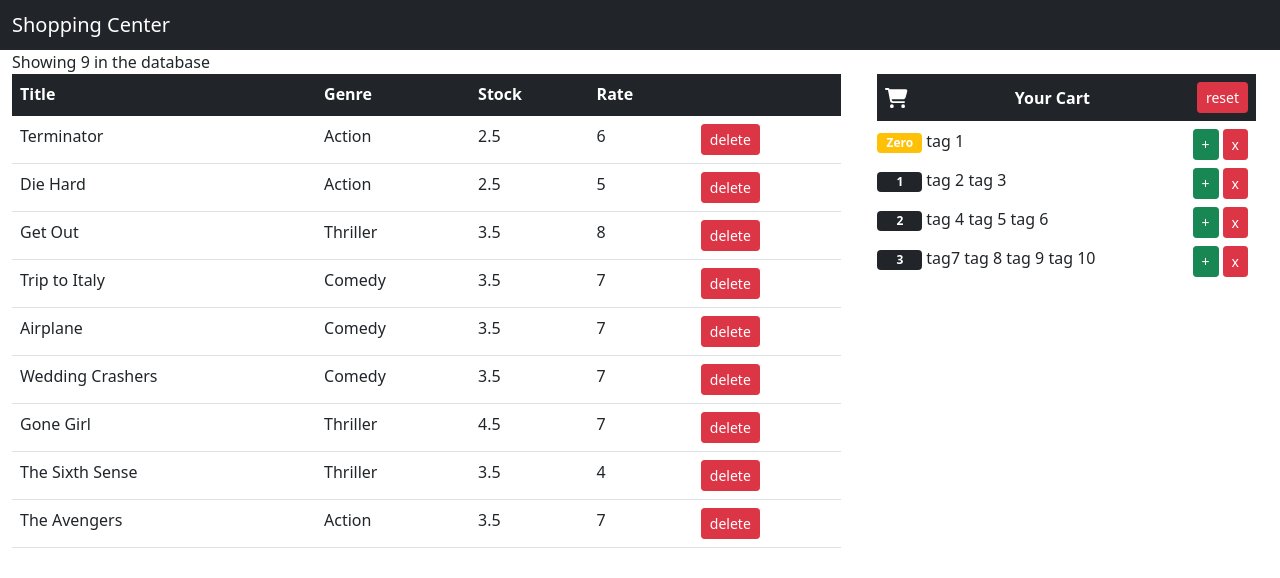
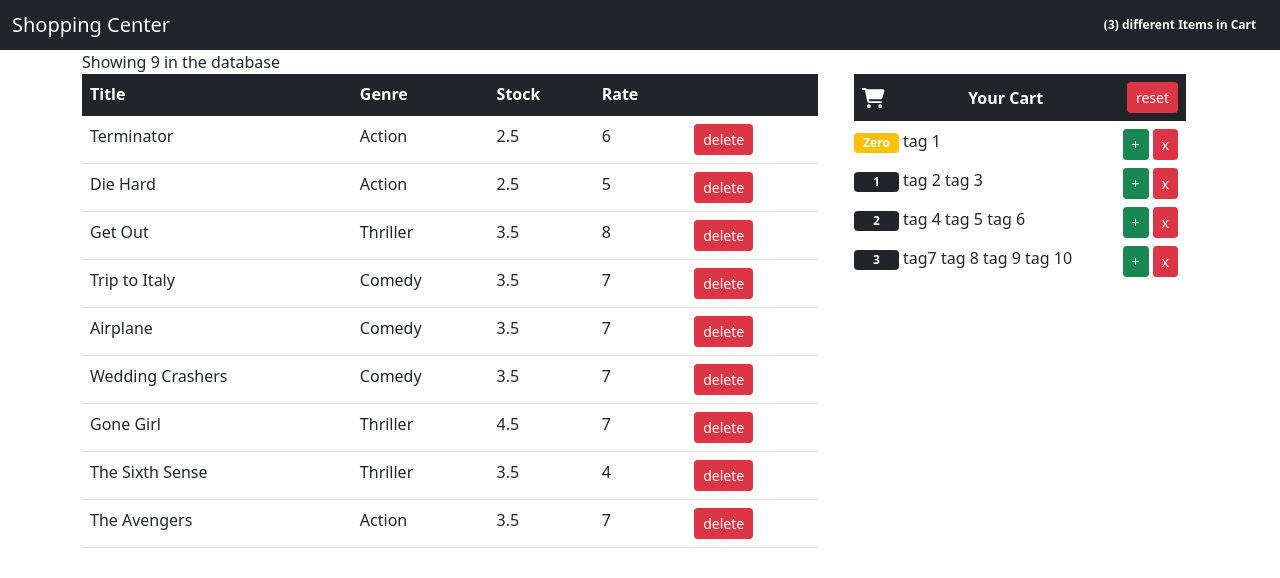
Before and after one commit to lgorniak/react-counter-function-typescript, a React (Create React App) app: page / in a window 1280 px wide. Shown: the top 578 px of the page. Built offline with nearby package versions, Linux system fonts and the light colour scheme.

Commit message:
state uplifting to show number of counters bigger then zero in navigation bar

```diff
--- a/src/components/app/app.tsx
+++ b/src/components/app/app.tsx
@@ -1,19 +1,76 @@
-import React from "react";
+import React, { useState, useEffect } from "react";
 import Navbar from "../navbar/navbar";
 import Counters from "../counters/counters";
 import MovieView from "../movieView/moveView";
+import { CountersType } from "../counters/countersType";
 
 const App = (): JSX.Element => {
+	const [counters, setCounters] = useState<CountersType[]>([]);
+
+	useEffect((): void => {
+		setCounters([
+			{ data: { id: 0, value: 0, selected: true, tags: ["tag 1"] } },
+			{
+				data: { id: 1, value: 1, selected: true, tags: ["tag 2", "tag  3"] },
+			},
+			{
+				data: {
+					id: 2,
+					value: 2,
+					selected: true,
+					tags: ["tag 4", "tag 5", "tag 6"],
+				},
+			},
+			{
+				data: {
+					id: 3,
+					value: 3,
+					selected: true,
+					tags: ["tag7 ", "tag 8", "tag 9", "tag 10"],
+				},
+			},
+		]);
+	}, []);
+
+	const handleReset = (): void => {
+		const resetCounters = counters.map((counter) => {
+			counter.data.value = 0;
+			return counter;
+		});
+		setCounters(resetCounters);
+	};
+
+	const iterateCounter = (id: number): void => {
+		const iteratedCounter = counters.map((counter) => {
+			if (counter.data.id === id) {
+				counter.data.value++;
+			}
+			return counter;
+		});
+		setCounters(iteratedCounter);
+	};
+
+	const handleDelete = (id: number): void => {
+		const reducedCounters = counters.filter((c) => c.data.id !== id);
+		setCounters(reducedCounters);
+	};
 	return (
 		<>
-			<Navbar />
-			<div className="container-xxl">
+			<Navbar
+				data={counters.filter((counter) => counter.data.value !== 0).length}
+			/>
+			<div className="container-sm">
 				<div className="row">
 					<div className="col-8">
 						<MovieView />
 					</div>
 					<div className="col-4 p-4">
-						<Counters />
+						<Counters
+							data={counters}
+							onDelete={handleDelete}
+							onReset={handleReset}
+							onIterate={iterateCounter}
+						/>
 					</div>
 				</div>
 			</div>
--- a/src/components/counters/counters.tsx
+++ b/src/components/counters/counters.tsx
@@ -1,61 +1,18 @@
-import React, { useEffect, useState } from "react";
+import React from "react";
 import Counter from "../counter/counter";
 import { CountersType } from "./countersType";
 import { FontAwesomeIcon } from "@fortawesome/react-fontawesome";
 import { faShoppingCart } from "@fortawesome/free-solid-svg-icons";
 import "./counters.css";
 
-const Counters = (): JSX.Element => {
-	const [counters, setCounters] = useState<CountersType[]>([]);
+interface Props {
+	data: CountersType[];
+	onDelete: (_id: number) => void;
+	onIterate: (_id: number) => void;
+	onReset: () => void;
+}
 
-	useEffect((): void => {
-		setCounters([
-			{ data: { id: 0, value: 0, selected: true, tags: ["tag 1"] } },
-			{
-				data: { id: 1, value: 1, selected: true, tags: ["tag 2", "tag  3"] },
-			},
-			{
-				data: {
-					id: 2,
-					value: 2,
-					selected: true,
-					tags: ["tag 4", "tag 5", "tag 6"],
-				},
-			},
-			{
-				data: {
-					id: 3,
-					value: 3,
-					selected: true,
-					tags: ["tag7 ", "tag 8", "tag 9", "tag 10"],
-				},
-			},
-		]);
-	}, []);
-
-	const handleReset = (): void => {
-		const resetCounters = counters.map((counter) => {
-			counter.data.value = 0;
-			return counter;
-		});
-		setCounters(resetCounters);
-	};
-
-	const iterateCounter = (id: number): void => {
-		const iteratedCounter = counters.map((counter) => {
-			if (counter.data.id === id) {
-				counter.data.value++;
-			}
-			return counter;
-		});
-		setCounters(iteratedCounter);
-	};
-
-	const handleDelete = (id: number): void => {
-		const reducedCounters = counters.filter((c) => c.data.id !== id);
-		setCounters(reducedCounters);
-	};
-
+const Counters = (props: Props): JSX.Element => {
 	return (
 		<>
 			<div className="shopping_header bg-dark p-2 d-flex justify-content-between align-items-center">
@@ -65,19 +22,19 @@ const Counters = (): JSX.Element => {
 					className="icon-color"
 				/>
 				Your Cart
-				<button onClick={handleReset} className="btn btn-danger btn-sm">
+				<button onClick={props.onReset} className="btn btn-danger btn-sm">
 					reset
 				</button>
 			</div>
-
-			{counters.map((counter) => {
+			{console.log(props.data)}
+			{props.data.map((counter: CountersType) => {
 				const { data } = counter;
 				return (
 					<Counter
 						key={data.id}
 						data={data}
-						onDelete={handleDelete}
-						onIterate={iterateCounter}
+						onDelete={props.onDelete}
+						onIterate={props.onIterate}
 					></Counter>
 				);
 			})}
--- a/src/components/navbar/navbar.tsx
+++ b/src/components/navbar/navbar.tsx
@@ -1,10 +1,18 @@
 import React from "react";
 
-const Navbar = (): JSX.Element => {
+
+interface Props {
+	data: number;
+}
+
+const Navbar = (prop: Props): JSX.Element => {
 	return (
 		<nav className="navbar navbar-dark bg-dark">
 			<div className="container-fluid">
 				<span className="navbar-brand mb-0 h1">Shopping Center</span>
+				<span className="badge m-1 ms-0 bg-dark">
+					({prop.data}) different Items in Cart
+				</span>
 			</div>
 		</nav>
 	);
```
